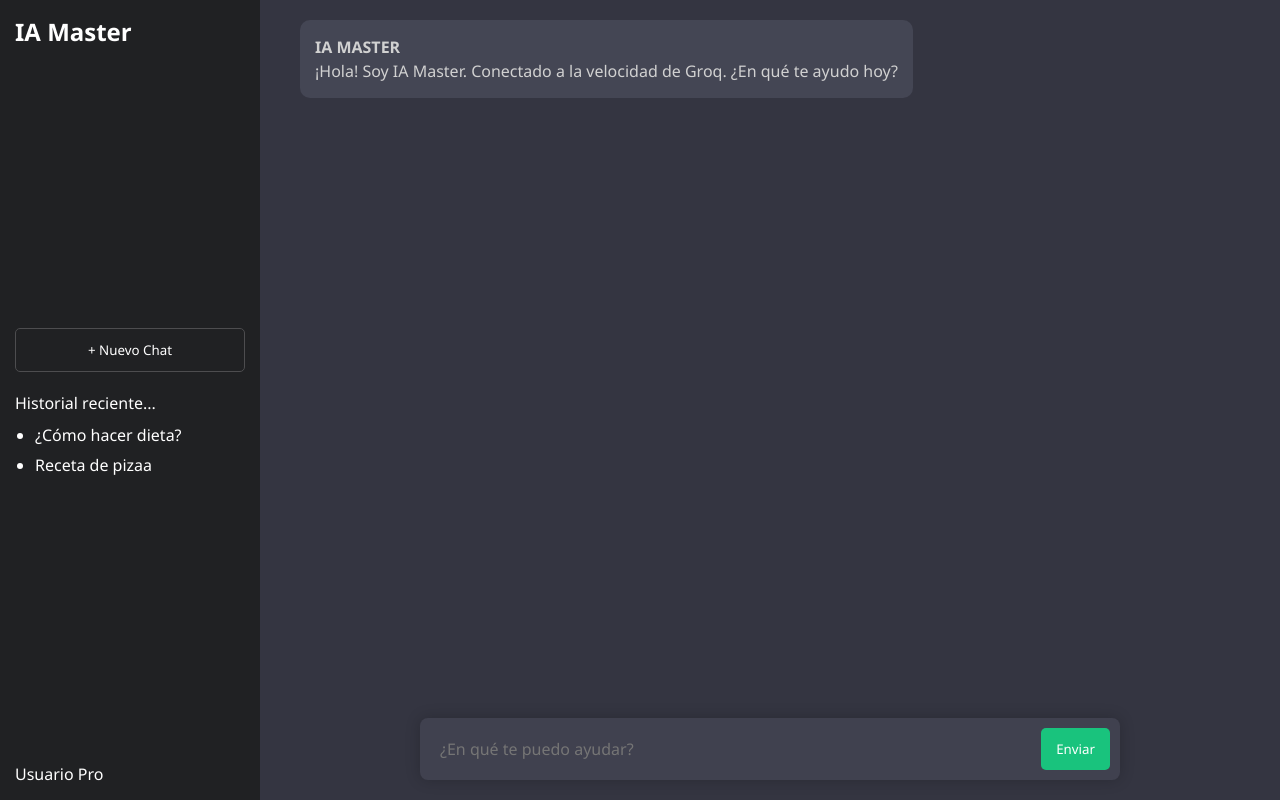
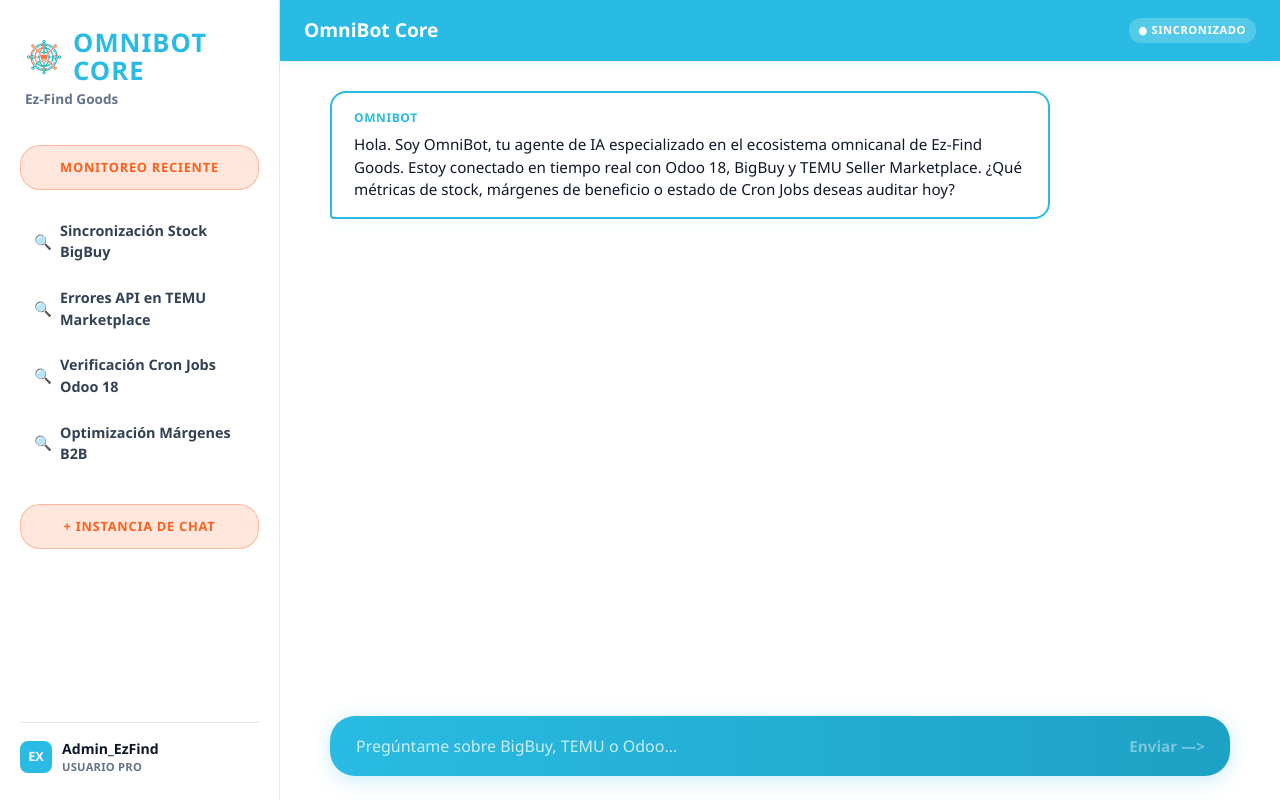
Before and after one commit to AlexaBuilds/mi-saas-react, a React (Vite) app: page / in a window 1280 px wide. Built offline with nearby package versions, Linux system fonts and the light colour scheme.

Commit message:
feat: redefinir interfaz del SaaS adaptándola al modelo de negocio de Omnichannel Connector y OmniBot Core

```diff
--- a/package.json
+++ b/package.json
@@ -13,8 +13,10 @@
     "deploy": "gh-pages -d dist"
   },
   "dependencies": {
+    "@tailwindcss/vite": "^4.3.1",
     "react": "^19.2.6",
-    "react-dom": "^19.2.6"
+    "react-dom": "^19.2.6",
+    "tailwindcss": "^4.3.1"
   },
   "devDependencies": {
     "@eslint/js": "^10.0.1",
--- a/src/App.css
+++ b/src/App.css
@@ -1,4 +1,20 @@
-/* CSS PROYECTO SAAS */
+/* ========================================================
+   🚀 INYECCIÓN DE TAILWIND V4 Y CONFIGURACIÓN DE MARCA
+   ======================================================== */
+@import "tailwindcss";
+
+@theme {
+  --color-ez-blue: #29bbe3;
+  --color-ez-orange: #fd601d;
+}
+
+/* ========================================================
+   🎨 ESTILOS BASE Y SIDEBAR
+   ======================================================== */
+/* =========================================================================
+   🎨 CSS PROYECTO SAAS - SIMETRÍA Y EQUILIBRIO PREMIUM (EZ-FIND GOODS)
+   ========================================================================= */
+
 /* 1. RESETEO Y BASES */
 *{
     margin: 0;
@@ -7,258 +23,326 @@
     font-family: 'Segoe UI', Tahoma, Geneva, Verdana, sans-serif;
 }
 
-/* 2. LAYOUT PRINCIPAL (Flexbox)*/
+/* 2. LAYOUT PRINCIPAL */
 .app-container{
-    display: flex; /*Ponemos Sidebar y chat en fila*/
-    height: 100vh; /*Ocupar el 100% de la altura de la ventana*/
-    overflow: hidden; /*Evita que la web entera haga scroll*/
+    display: flex;
+    height: 100vh;
+    overflow: hidden;
+    background-color: #ffffff;
 }
 
 /* 3. SIDEBAR (Barra lateral) */
 .sidebar{
-    width: 260px; /*Ancho fijo para el menú */
-    background-color: #202123; /*Color oscuro tipo CHATGPT*/
-    color: white;
+    width: 280px;
+    background-color: #ffffff;
+    color: #1e293b;
     display: flex;
-    flex-direction: column; /*Los elementos del menú van*/
-    justify-content: space-between; /*Logo arriba, perfil abajo*/
-    padding: 15px;
+    flex-direction: column;
+    justify-content: space-between;
+    padding: 24px 20px;
+    flex-shrink: 0;
+    border-right: 1px solid #e2e8f0;
 }
 
+.logo-area {
+    padding: 5px;
+    margin-bottom: 30px;
+}
+
+.logo-area h2 {
+    color: #29bbe3;
+    font-size: 1.6rem;
+    font-weight: 800;
+    letter-spacing: 0.04em;
+    text-transform: uppercase;
+    line-height: 1.1;
+}
+
+.logo-area p {
+    color: #64748b;
+    font-size: 0.85rem;
+    margin-top: 2px;
+    font-weight: 600;
+}
+
+/* Estilo definitivo para el logo ubicado en el fondo blanco de la barra lateral */
+.sidebar-logo {
+    height: 38px;
+    width: auto;
+    object-fit: contain;
+}
+
+.menu-lateral {
+    flex-grow: 1;
+    display: flex;
+    flex-direction: column;
+}
+
+/* 🌟 REFACCIÓN: "Monitoreo reciente" ahora es más grande y simétrico al botón */
+.historial-titulo {
+    font-size: 0.8rem; /* Agrandado ligeramente el texto */
+    text-transform: uppercase;
+    letter-spacing: 0.06em;
+    color: #fd601d;
+    background-color: rgba(253, 96, 29, 0.15);
+    border: 1px solid rgba(253, 96, 29, 0.35);
+    font-weight: 800;
+    margin-bottom: 20px; /* Más separación con la lista */
+    padding: 12px 18px; /* Agrandado el marco interno para igualar al botón */
+    border-radius: 20px; /* 🌟 CURVATURA IDÉNTICA al botón (Forma de píldora) */
+    text-align: center; /* Centrado para que juegue mejor con la estética de botón */
+    display: inline-block;
+    width: 100%;
+    cursor: pointer;
+    transition: all 0.25s ease;
+}
+
+/* Hover de Monitoreo Reciente */
+.historial-titulo:hover {
+    background-color: rgba(41, 187, 227, 0.15);
+    border-color: rgba(41, 187, 227, 0.4);
+    color: #29bbe3;
+}
+
+.historial ul {
+    list-style: none;
+    padding-left: 0;
+}
+
+.historial li {
+    margin-bottom: 4px;
+    font-size: 0.9rem;
+    color: #334155;
+    font-weight: 600;
+    padding: 10px 14px;
+    border-radius: 8px;
+    cursor: pointer;
+    display: flex;
+    align-items: center;
+    gap: 8px;
+    transition: all 0.2s ease;
+}
+
+/* Hover en las frases del historial */
+.historial li:hover {
+    background-color: rgba(41, 187, 227, 0.1);
+    color: #29bbe3;
+}
+
+/* BOTÓN NUEVA INSTANCIA (Perfectamente emparejado en proporciones) */
 .menu-lateral button{
     width: 100%;
     padding: 12px;
-    background: transparent;
-    border: 1px solid #4d4d4f;
-    color: white;
-    border-radius: 5px;
+    background-color: rgba(253, 96, 29, 0.15);
+    border: 1px solid rgba(253, 96, 29, 0.35);
+    color: #fd601d;
+    font-weight: 800;
+    font-size: 0.8rem;
+    letter-spacing: 0.06em;
+    text-transform: uppercase;
+    border-radius: 20px; /* Forma de píldora */
     cursor: pointer;
-    margin-bottom: 20px;
+    margin-top: 25px;
+    transition: all 0.25s ease;
 }
 
-.historial ul {
-    margin-top: 10px;
-    padding-left: 20px;
+/* Hover del Botón */
+.menu-lateral button:hover {
+    background-color: rgba(41, 187, 227, 0.15);
+    border-color: rgba(41, 187, 227, 0.4);
+    color: #29bbe3;
+    transform: translateY(-1px);
+    box-shadow: 0 4px 12px rgba(41, 187, 227, 0.15);
 }
 
-.historial li {
-    margin-bottom: 8px;
+.perfil {
+    padding-top: 15px;
+    border-top: 1px solid #e2e8f0;
+    display: flex;
+    align-items: center;
+    gap: 10px;
 }
 
-/* 4. AREA DE CHAT (Zona Central) */
-
-.chat-area{
-    flex-grow: 1; /*Ocupa TODO el espacio restante de la pantalla*/
+.perfil-avatar {
+    width: 32px;
+    height: 32px;
+    background-color: #29bbe3;
+    color: white;
+    border-radius: 8px;
     display: flex;
-    flex-direction: column; /*Cabecera arriba, mensajes centro, input abajo*/
-    background-color: #343541;
+    align-items: center;
+    justify-content: center;
+    font-weight: 800;
+    font-size: 0.8rem;
 }
 
-.chat-header{
-    padding: 15px;
-    border-bottom: 1px solid #4d4d4f;
-    color: #ececf1;
-    text-align: center;
+.perfil-info {
+    display: flex;
+    flex-direction: column;
 }
 
-.controles-filtros {
-    text-align: center;
-    padding: 10px;
-    background-color: #202123;
-    border-bottom: 1px solid #4d4d4f;
-
+.perfil-info .username {
+    font-size: 0.88rem;
+    font-weight: 700;
+    color: #0f172a;
 }
 
-.controles-filtros button {
-    background: #444654;
-    color: white;
-    border: 1px solid #565869;
-    padding: 8px 15px;
-    margin: 0 5px;
-    border-radius: 5px;
-    cursor: pointer;
-    transition: 0.3s;
-}
-.controles-filtros button:hover {
-    background-color: #565869;
+.perfil-info .role {
+    font-size: 0.7rem;
+    font-weight: 700;
+    color: #64748b;
+    text-transform: uppercase;
+    letter-spacing: 0.02em;
 }
 
+/* 4. AREA DE CHAT */
+.chat-area{
+    flex-grow: 1;
+    display: flex;
+    flex-direction: column;
+    background-color: #ffffff;
+}
 
-/* Modificamos el mensajes-container
-    - mensajes uno debajo del otro
-    - scroll vertical
-    - simulación real de chat
-*/
+.chat-header {
+    padding: 16px 24px;
+    background-color: #29bbe3;
+    color: white;
+    display: flex;
+    align-items: center;
+    justify-content: space-between;
+    box-shadow: 0 2px 8px rgba(41, 187, 227, 0.15);
+}
+
+.chat-header-title {
+    display: flex;
+    align-items: center;
+    gap: 12px;                  /* Un pelín más de espacio simétrico */
+}
+
+/* 🌟 NUEVO STYLES: Control de tamaño y fusión transparente del Logo de Odoo */
+.chat-header-logo {
+    height: 36px;               /* Altura perfecta y estilizada */
+    width: auto;
+    object-fit: contain;
+    mix-blend-mode: normal;     /* Comportamiento normal */
+    filter: none;               /* Sin filtros de inversión ni contraste */
+}
+
+.chat-header h3 {
+    font-size: 1.2rem;
+    font-weight: 800;
+}
+
+.chat-header-status {
+    background-color: rgba(255, 255, 255, 0.2);
+    font-size: 0.7rem;
+    font-weight: 700;
+    padding: 4px 10px;
+    border-radius: 12px;
+    letter-spacing: 0.05em;
+}
+
 .mensajes-container {
-    flex-grow: 1; /*Mensajes ocupan el centro*/
-    padding: 20px 40px;
+    flex-grow: 1;
+    padding: 30px 50px;
     display: flex;
-    /* Se agrega el flex-direction : column por ser chat */
     flex-direction: column;
-    /*flex-start : cololar elementos al inicio del contenedor*/
     justify-content: flex-start;
-    /*strech los elementos ocupan el ancho disponible*/
     align-items: stretch;
     overflow-y: auto;
 }
 
-/*BURBUJAS*/
-.msg-usuario, .msg-ia {
-    padding: 15px;
-    border-radius: 10px;
-    margin-bottom: 15px;
+.msg-usuario, .msg-ia-bienvenida, .msg-ia {
+    padding: 16px 22px;
+    border-radius: 16px;
+    margin-bottom: 20px;
     max-width: 80%;
     width: fit-content;
     line-height: 1.5;
-    transition: all 0.3s ease;
+    font-size: 0.95rem;
 }
 
-/* La Burbuja de usuario se alinea a la derecha */
 .msg-usuario {
-    background-color: #19c37d ;
-    color: white;
+    background-color: #f1f5f9;
+    color: #0f172a;
     align-self: flex-end;
-}
-/*Se alinea a la izquierda*/
-.msg-ia {
-    background-color: #444654;
-    color: #d1d1d1;
-    align-self: flex-start;
+    border-bottom-right-radius: 4px;
+    font-weight: 600;
 }
 
+.msg-ia-bienvenida, .msg-ia {
+    background-color: #ffffff;
+    color: #0f172a;
+    align-self: flex-start;
+    border: 2px solid #29bbe3;
+    border-bottom-left-radius: 4px;
+    box-shadow: 0 4px 12px rgba(41, 187, 227, 0.05);
+}
 
-/*5. FORMULARIO DE ENTRADA (input)*/
+.tag-sistema {
+    display: block;
+    font-size: 0.75rem;
+    font-weight: 800;
+    color: #29bbe3;
+    margin-bottom: 6px;
+    letter-spacing: 0.05em;
+    text-transform: uppercase;
+}
+
+/* 5. FORMULARIO DE ENTRADA */
 .input-area{
-    padding: 20px 40px;
+    padding: 24px 50px;
+    background-color: #ffffff;
 }
 
 .chat-form{
-    max-width: 700px;
-    margin: 0 auto; /*Centra el formulario en el medio*/
-    display: flex;/*El input y el boton en fila*/
-    background-color: #40414f;
-    padding: 10px;
-    border-radius: 8px;
-    box-shadow: 0 0 15px rgba(0, 0, 0, 0.2);
+    max-width: 900px;
+    margin: 0 auto;
+    display: flex;
+    align-items: center;
+    background: linear-gradient(90deg, #29bbe3 0%, #1da1c4 100%);
+    padding: 6px 10px;
+    border-radius: 25px;
+    box-shadow: 0 4px 20px rgba(41, 187, 227, 0.25);
 }
 
 .chat-form input {
-    flex-grow: 1; /* El input estira todo lo que puede*/
+    flex-grow: 1;
     background-color: transparent;
-    border: none; /*Sin borde*/
-    color: white;
-    padding: 10px;
-    outline: none; /*Quita el borde azul al hacer click*/
-    /*Aumentamos el tamño de la letra del input*/
+    border: none;
+    color: #ffffff;
+    padding: 12px 16px;
+    outline: none;
     font-size: 1rem;
+    font-weight: 500;
+}
+
+.chat-form input::placeholder {
+    color: rgba(255, 255, 255, 0.75);
 }
 
 .chat-form button {
-    background-color: #19c37d;
+    background-color: transparent;
     color: white;
     border: none;
-    padding: 5px 15px;
-    border-radius: 5px;
+    padding: 0 15px;
+    font-weight: 800;
+    font-size: 0.95rem;
     cursor: pointer;
-    transition: 0.3s;
+    transition: opacity 0.2s ease;
 }
 
 .chat-form button:hover {
-    opacity: 0.9;
-}
-/* sr-only ocultar elemente visualmente sin eliminarlo HTML */
-.sr-only {
-    /*position absolute - para mover libremente top left bottom etc*/
-    position: absolute;
-    /*Mueve muy lejos a la izquierda*/
-    left: -9999px;
+    opacity: 0.85;
 }
 
-/*Boton Peligro (Borrar)*/
-.controles-filtros .btn-peligro {
-    background-color: #e74c3c;
-    border: 1px solid #c0392b;
+.chat-form button:disabled {
+    opacity: 0.4;
+    cursor: not-allowed;
 }
 
-.controles-filtros .btn-peligro:hover {
-    background-color: #c0392b;
+@media (max-width: 768px){
+    .sidebar { display: none; }
+    .mensajes-container { padding: 20px; }
+    .input-area { padding: 15px; }
 }
-
-/*Boton Buscador  */
-.buscador-container {
-    text-align: center;
-    padding: 10px;
-    background-color: #202123;
-    border-bottom: 1px solid #4d4d4f;
-}
-
-.buscador-container input {
-    padding: 8px 15px;
-    border-radius: 4px;
-    border: none;
-    width: 60%;
-    max-width: 400px;
-    outline: none;
-    font-size: 0.95rem;
-}
-
-.buscador-container button {
-    background-color: #19c37d;
-    color: white;
-    border: none;
-    padding: 8px 15px;
-    margin-left: 10px;
-    border-radius: 5px;
-    cursor: pointer;
-    font-weight: bold;
-    transition: 0.3s;
-}
-.buscador-container button:hover {
-    opacity: 0.9;
-}
-
-/*MAGIA RESPONSIVE - ADAPTANDO EL CHAT A MÓVILES*/
-
-/*Si la pantalla es de tamaño tablet
-o móvil (menos de 768px)
-*/
-@media (max-width: 768px){
-    /*1. Ocultanos menu lateral*/
-    .sidebar {
-        /*Hace de que la barra
-        desaparezca*/
-        display: none;
-    }
-    /*2. Damos mas espacio al texto del chat*/
-    .mensajes-container{
-        /*Reducir el padding*/
-        padding: 20px;
-    }
-    /*3. Ajustamos el formulario para que
-    quepa bien en pantallas estrechas*/
-    .input-area{
-        padding: 15px;
-    }
-    .chat-form {
-        padding: 5px;
-    }
-
-    .chat-form input{
-        font-size: 0.9rem; /*letra mas pequeña*/
-    }
-    .chat-form button{
-        padding: 8px 12px;/*boton mas compacto*/
-    }
-}
-
-@media (max-width:480px) {
-    .chat-header h3 {
-        font-size: 1.1rem; /*Achicamos el titulo superior*/
-    }
-
-    .msg-usuario, .msg-ia {
-        max-width: 90%;
-        font-size: 0.95rem;
-    }
-
-}
--- a/src/ChatArea.jsx
+++ b/src/ChatArea.jsx
@@ -1,36 +1,3 @@
-// //COMPONENTE: : ChatArea (Zona derecha principal)
-// //1. Importar componentes hijos
-// import Mensaje from './Mensaje';
-
-// function ChatArea(){
-//     return (
-//         // La etiqueta <main> envuelve toda la parte derecha de la pantalla
-//         <main className='chat-area'>
-//             {/* Zona 1. : Historial de mensajes*/}
-//             <section className='mensajes-container' id='caja-mensajes'>
-//                 {/*Aquí llamamos a nuestro componente <Mensaje /> como
-//                 si fuera una etiqueta HTML nueva*/}
-//                 <Mensaje rol="ia" texto="¡Hola! Soy IA Master. ¿En que te ayudo hoy en React?" />
-//                 <Mensaje rol="usuario" texto="Quiero aprender a usar componentes."/>
-//                 <Mensaje rol="ia" texto="¡Excelente elección! Acabas de reutilizar código"/>
-//             </section>
-//                 {/*Zona 2. LA CAJA PARA ESCRIBIR (El input) */}
-//                 <footer className='input-area'>
-//                     <form className='chat-form'>
-//                         <input
-//                         type='text'
-//                         id='mensaje-input'
-//                         placeholder='¿En qué te puedo ayudar?
-//                         autoComplete='off'
-//                         />
-//                         <button type='submit'>Enviar</button>
-//                     </form>
-//                 </footer>
-//         </main>
-//     )
-// }
-// export default ChatArea;
-
 // ==========================================
 // COMPONENTE: ChatArea (Zona derecha principal)
 // ==========================================
@@ -38,50 +5,45 @@
 import { useState } from 'react';
 import Mensaje from './Mensaje';
 
+// ✂️ BORRADO: Ya no importamos el logo aquí porque se movió al Sidebar
+
 function ChatArea() {
 
   // ==========================================
   // 🧠 ZONA DE MEMORIA (ESTADOS)
   // ==========================================
-
   const [textoInput, setTextoInput] = useState("");
 
   const [listaMensajes, setListaMensajes] = useState([
-    { rol: "ia", texto: "¡Hola! Soy IA Master. Conectado a la velocidad de Groq. ¿En qué te ayudo hoy?" }
+    {
+      rol: "ia",
+      texto: "Hola. Soy OmniBot, tu agente de IA especializado en el ecosistema omnicanal de Ez-Find Goods. Estoy conectado en tiempo real con Odoo 18, BigBuy y TEMU Seller Marketplace. ¿Qué métricas de stock, márgenes de beneficio o estado de Cron Jobs deseas auditar hoy?"
+    }
   ]);
 
   // ==========================================
-  // ⚙️ ZONA DE LÓGICA (ACCIONES - GROQ API)
+  // ⚙️ ZONA DE LÓGICA (ACCIONES - NETLIFY FUNCTIONS)
   // ==========================================
-
   const manejarEnvio = async (evento) => {
     evento.preventDefault();
     if (textoInput.trim() === "") return;
 
-    // 1. Guardamos el texto del usuario
     const promptUsuario = textoInput;
     const mensajeUsuario = { rol: "usuario", texto: promptUsuario };
 
-    // Mostramos el mensaje del usuario inmediatamente y el "Pensando..."
     setListaMensajes([...listaMensajes, mensajeUsuario, { rol: "ia", texto: "Procesando a la velocidad de la luz..." }]);
     setTextoInput("");
 
     try {
-      // 2. CONEXIÓN AL GUARDAESPALDAS (NETLIFY) EN LUGAR DE GROQ DIRECTO
-      // Modificamos la URL para que apunte a tu función segura en Netlify
       const URL = "https://mi-saas-react.netlify.app/.netlify/functions/chat";
 
       const respuesta = await fetch(URL, {
         method: "POST",
-        headers: {
-          "Content-Type": "application/json"
-          // 🔒 ¡MIRA ESTO! Ya no hay cabecera Authorization aquí.
-          // Tu código de React queda completamente limpio de llaves y secretos.
-        },
+        headers: { "Content-Type": "application/json" },
         body: JSON.stringify({
           model: "llama-3.1-8b-instant",
           messages: [
-            { role: "system", content: "Eres un asistente experto en programación web y React. Responde en español de forma clara y concisa." },
+            { role: "system", content: "Eres OmniBot, un agente de IA ultra-especializado en la gestión de e-commerce y conectores omnicanal de Ez-Find Goods. Tu conocimiento se basa en la sincronización en tiempo real entre BigBuy (catálogo y stock), Odoo 18 (ERP centralizador) y TEMU Seller Marketplace. Ayudas al usuario a entender problemas de inventario, optimización de márgenes de beneficio, estados de los Cron Jobs y logística automatizada. Tus respuestas deben ser profesionales, analíticas, corporativas y directas. Habla siempre en español." },
             { role: "user", content: promptUsuario }
           ],
           temperature: 0.7
@@ -90,26 +52,20 @@
 
       const datos = await respuesta.json();
 
-      // Escudo de seguridad por si falla la clave
       if (!respuesta.ok) {
-        console.error("Error de Groq:", datos);
-        throw new Error(datos.error?.message || "La API de Groq rechazó la conexión");
+        throw new Error(datos.error?.message || "La API rechazó la conexión");
       }
 
-      // 3. EXTRAEMOS LA RESPUESTA DE GROQ
-      // La ruta para encontrar el texto en Groq/OpenAI es esta:
       const textoIA = datos.choices[0].message.content;
       const mensajeIA = { rol: "ia", texto: textoIA };
 
-      // 4. ACTUALIZAMOS LA PANTALLA
       setListaMensajes((listaActual) => {
         const listaSinPensando = listaActual.slice(0, -1);
         return [...listaSinPensando, mensajeIA];
       });
 
     } catch (error) {
-      console.error("Error conectando con Groq:", error);
-
+      console.error("Error conectando:", error);
       setListaMensajes((listaActual) => {
         const listaSinPensando = listaActual.slice(0, -1);
         return [...listaSinPensando, { rol: "ia", texto: `❌ Error neuronal: ${error.message}` }];
@@ -118,32 +74,55 @@
   };
 
   // ==========================================
-  // 🎨 ZONA VISUAL (LO QUE VE EL USUARIO)
+  // 🎨 ZONA VISUAL (CUMPLIENDO LA OPCIÓN SELECCIONADA)
   // ==========================================
   return (
     <main className="chat-area">
 
+      {/* Cabecera Superior con Fondo Azul Cian */}
+      <header className="chat-header">
+        <div className="chat-header-title">
+
+          {/* ✂️ BORRADO: Quitamos la etiqueta <img> para que el logo no aparezca en la barra azul */}
+
+          <h3>OmniBot Core</h3>
+        </div>
+        <span className="chat-header-status">● SINCRONIZADO</span>
+      </header>
+
+      {/* Contenedor de burbujas enmarcadas en Azul Cian */}
       <section className="mensajes-container" id="caja-mensajes">
-        {listaMensajes.map((msg, indice) => (
-          <Mensaje
-            key={indice}
-            rol={msg.rol}
-            texto={msg.texto}
-          />
-        ))}
+        {listaMensajes.map((msg, indice) => {
+          if (msg.rol === "ia" && indice === 0) {
+            return (
+              <div key={indice} className="msg-ia-bienvenida">
+                <span className="tag-sistema">OmniBot</span>
+                <p>{msg.texto}</p>
+              </div>
+            );
+          }
+
+          return (
+            <div key={indice} className={msg.rol === "usuario" ? "msg-usuario" : "msg-ia"}>
+              {msg.rol === "ia" && <span className="tag-sistema">OmniBot</span>}
+              <p>{msg.texto}</p>
+            </div>
+          );
+        })}
       </section>
 
+      {/* Formulario Inferior - Barra Ancha en Degradado Azul Píldora */}
       <footer className="input-area">
         <form className="chat-form" onSubmit={manejarEnvio}>
           <input
             type="text"
             id="mensaje-input"
-            placeholder="¿En qué te puedo ayudar?"
+            placeholder="Pregúntame sobre BigBuy, TEMU o Odoo..."
             autoComplete="off"
             value={textoInput}
             onChange={(evento) => setTextoInput(evento.target.value)}
           />
-          <button type="submit">Enviar</button>
+          <button type="submit" disabled={textoInput.trim() === ""}>Enviar —&gt;</button>
         </form>
       </footer>
 
--- a/src/Sidebar.jsx
+++ b/src/Sidebar.jsx
@@ -1,29 +1,69 @@
-// COMPONENTE: Sidebar (Menú Lateral)
+import React from 'react';
+// 🌟 PASO 1: Importamos el archivo de imagen limpio desde tus assets
+import logoConector from './assets/logo-connector.png';
+
+// =========================================================================
+// COMPONENTE: Sidebar (Diseño Ajustado de Jerarquías de Color)
+// =========================================================================
 function Sidebar() {
-    //Este componente no tiene lógica compleja,
-    //solo devuelve la estructura visual
     return (
-        //Recuerda: Convertinos el <aside class="sidebar">
-        // del viejo HTML a className.
         <aside className="sidebar">
-            <div className="logo-area">
-                <h2>IA Master</h2>
-            </div>
-            <nav className="menu-lateral">
-                <button>+ Nuevo Chat</button>
+
+            {/* Contenedor Superior (Logo + Menú e Historial) */}
+            <div className="menu-lateral">
+
+                {/* Branding Corporativo */}
+                <div className="logo-area">
+                    {/* 🌟 PASO 2: Alineamos el Logo y el texto usando un flexbox en línea */}
+                    <div style={{ display: 'flex', alignItems: 'center', gap: '10px', marginBottom: '4px' }}>
+                        <img
+                            src={logoConector}
+                            alt="Omnichannel Logo"
+                            className="sidebar-logo"
+                        />
+                        <h2>OmniBot Core</h2>
+                    </div>
+                    <p>Ez-Find Goods</p>
+                </div>
+
+                {/* Panel del Historial Reciente */}
                 <div className="historial">
-                    <p>Historial reciente...</p>
+                    {/* El título "Monitoreo reciente" ahora lleva la clase que le da el fondo naranja */}
+                    <p className="historial-titulo">Monitoreo reciente</p>
+
                     <ul>
-                        <li>¿Cómo hacer dieta?</li>
-                        <li>Receta de pizaa</li>
+                        {/* Removida la clase active de aquí para dejar los ítems en su estado light limpio */}
+                        <li>
+                            <span>🔍</span> Sincronización Stock BigBuy
+                        </li>
+                        <li>
+                            <span>🔍</span> Errores API en TEMU Marketplace
+                        </li>
+                        <li>
+                            <span>🔍</span> Verificación Cron Jobs Odoo 18
+                        </li>
+                        <li>
+                            <span>🔍</span> Optimización Márgenes B2B
+                        </li>
                     </ul>
                 </div>
-            </nav>
 
+                {/* Botón Nueva Instancia - Al pasar el cursor mutará de naranja a azul cian */}
+                <button type="button">+ Instancia de Chat</button>
+
+            </div>
+
+            {/* Credenciales de Usuario (Footer del Sidebar) */}
             <div className="perfil">
-                <span>Usuario Pro</span>
+                <div className="perfil-avatar">EX</div>
+                <div className="perfil-info">
+                    <span className="username">Admin_EzFind</span>
+                    <span className="role">Usuario Pro</span>
+                </div>
             </div>
+
         </aside>
-    )
+    );
 }
+
 export default Sidebar;
```
Also changed, not shown: vite.config.js (+8 -2 lines), src/assets/logo-connector.png (added), 1 other file (tests, documents, lock files or other folders).
